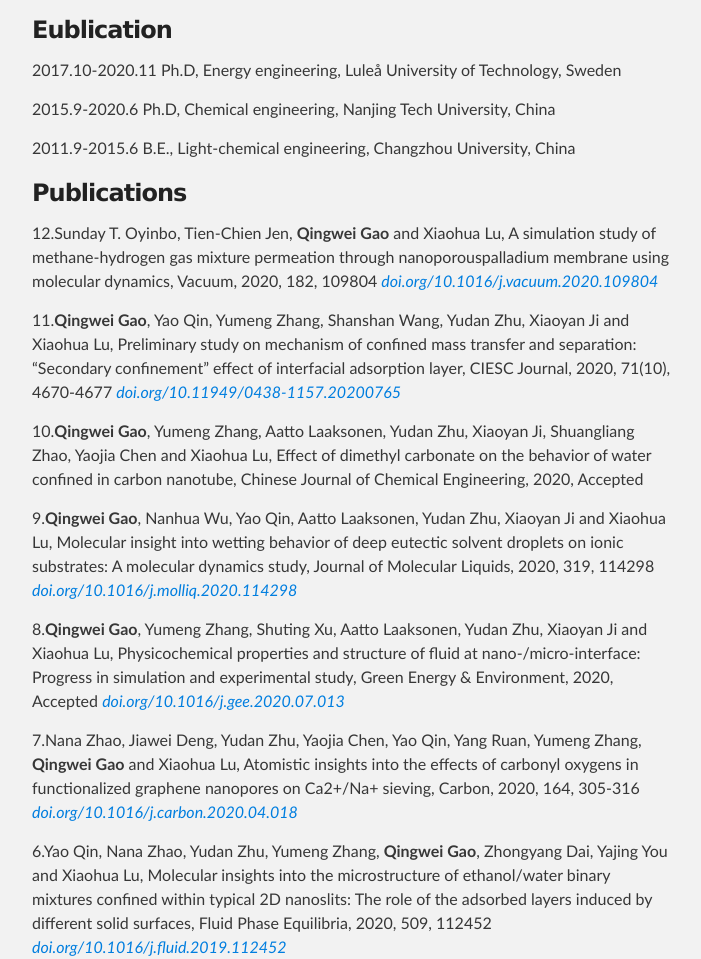
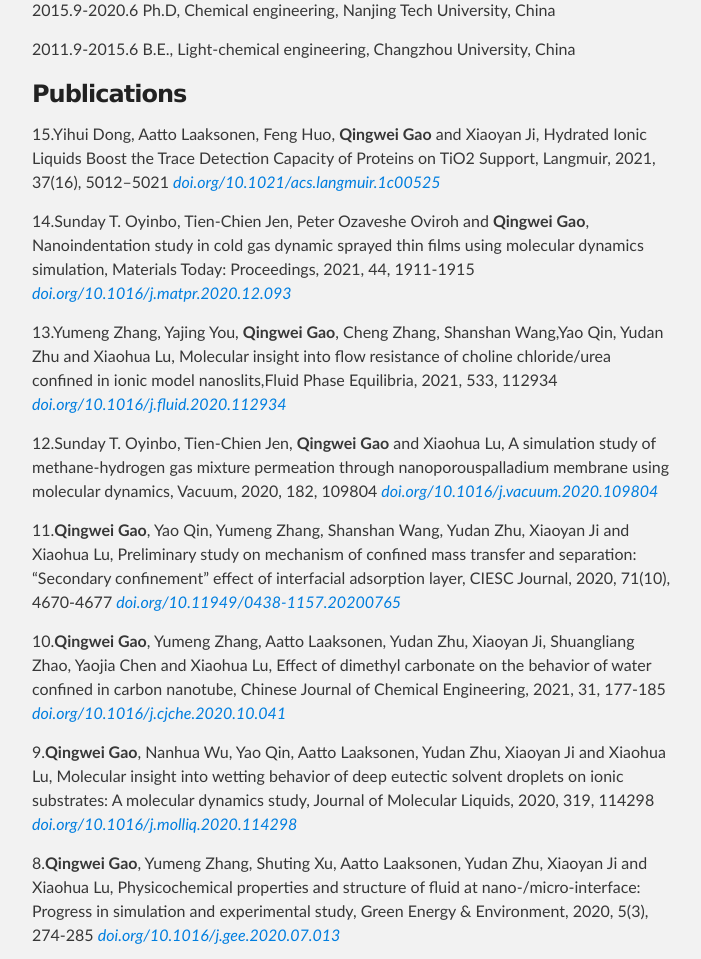
Before and after one commit to msce-gsir/Qingwei-Gao, a plain HTML site: page index.html in a window 1280 px wide. Shown: the part 880-1839 px from the top of the page, without its empty margins (288-989 px from the left). Drawn offline with Linux system fonts and the light colour scheme.

Commit message:
Update index.html

```diff
--- a/index.html
+++ b/index.html
@@ -38,8 +38,7 @@
 <p>
 </p>
 <!--<p> <span style="font-size:22px">Ph.D.</span> </p>-->
-<p>Chemical Engineering</p>
-<p>East China University of Science and Technology</p>
+
 <br />
 <br />
 <br />
@@ -66,6 +65,7 @@
 <p>Phone:+86 19821376973</p>
 <p>Email:<a href="mailto:qingwei.gao@ltu.se">qingwei.gao@ltu.se</a>,<a href="mailto:qwgao@ecust.edu.cn">qwgao@ecust.edu.cn</a></p>
 <!--<p>Research Group Website:<a href="http://msce.njtech.edu.cn/chinese/index.html">Molecular and Surface Chemical Engineering(MSCE)</a></p>-->
+<p>Affiliation:School of Chemical Engineering,East China University of Science and Technology</p>
 <p>Visiting address: Meilong Road 130, 200237 Shanghai, China</p>
 
 <h3>
@@ -82,12 +82,16 @@
 <h3>
 <h3>
 <a id="Publications" class="anchor" href="#Publications" aria-hidden="true"><span aria-hidden="true" class="octicon octicon-link"></span></a>Publications</h3>
+
+<p>15.Yihui Dong, Aatto Laaksonen, Feng Huo, <strong>Qingwei Gao</strong> and Xiaoyan Ji, Hydrated Ionic Liquids Boost the Trace Detection Capacity of Proteins on TiO2 Support, Langmuir, 2021, 37(16), 5012–5021 <a href="https://doi.org/10.1021/acs.langmuir.1c00525"><em>doi.org/10.1021/acs.langmuir.1c00525</em></a></p>
+<p>14.Sunday T. Oyinbo, Tien-Chien Jen, Peter Ozaveshe Oviroh and <strong>Qingwei Gao</strong>, Nanoindentation study in cold gas dynamic sprayed thin films using molecular dynamics simulation, Materials Today: Proceedings, 2021, 44, 1911-1915 <a href="https://doi.org/10.1016/j.matpr.2020.12.093"><em>doi.org/10.1016/j.matpr.2020.12.093</em></a></p>
+<p>13.Yumeng Zhang, Yajing You, <strong>Qingwei Gao</strong>, Cheng Zhang, Shanshan Wang,Yao Qin, Yudan Zhu and Xiaohua Lu, Molecular insight into flow resistance of choline chloride/urea confined in ionic model nanoslits,Fluid Phase Equilibria, 2021, 533, 112934 <a href="https://doi.org/10.1016/j.fluid.2020.112934"><em>doi.org/10.1016/j.fluid.2020.112934</em></a></p>
 <p>12.Sunday T. Oyinbo, Tien-Chien Jen, <strong>Qingwei Gao</strong> and Xiaohua Lu, A simulation study of methane-hydrogen gas mixture permeation through nanoporouspalladium membrane using molecular dynamics, Vacuum, 2020, 182, 109804 <a href="https://doi.org/10.1016/j.vacuum.2020.109804"><em>doi.org/10.1016/j.vacuum.2020.109804</em></a></p>
 <p>11.<strong>Qingwei Gao</strong>, Yao Qin, Yumeng Zhang, Shanshan Wang, Yudan Zhu, Xiaoyan Ji and Xiaohua Lu, Preliminary study on mechanism of confined mass transfer and separation: “Secondary confinement” effect of interfacial adsorption layer, CIESC Journal, 2020, 71(10), 4670-4677 <a href="https://doi.org/10.11949/0438-1157.20200765"><em>doi.org/10.11949/0438-1157.20200765</em></a></p>
-<p>10.<strong>Qingwei Gao</strong>, Yumeng Zhang, Aatto Laaksonen, Yudan Zhu, Xiaoyan Ji, Shuangliang Zhao, Yaojia Chen and Xiaohua Lu, Effect of dimethyl carbonate on the behavior of water confined in carbon nanotube, Chinese Journal of Chemical Engineering, 2020, Accepted </p>
+<p>10.<strong>Qingwei Gao</strong>, Yumeng Zhang, Aatto Laaksonen, Yudan Zhu, Xiaoyan Ji, Shuangliang Zhao, Yaojia Chen and Xiaohua Lu, Effect of dimethyl carbonate on the behavior of water confined in carbon nanotube, Chinese Journal of Chemical Engineering, 2021, 31, 177-185 <a href="https://doi.org/10.1016/j.cjche.2020.10.041"><em>doi.org/10.1016/j.cjche.2020.10.041</em></a></p>
 <p>9.<strong>Qingwei Gao</strong>, Nanhua Wu, Yao Qin, Aatto Laaksonen, Yudan Zhu, Xiaoyan Ji and Xiaohua Lu, Molecular insight into wetting behavior of deep eutectic solvent droplets on ionic substrates: A molecular dynamics study, Journal of Molecular Liquids, 2020, 319, 114298 <a href="https://doi.org/10.1016/j.molliq.2020.114298"><em>doi.org/10.1016/j.molliq.2020.114298</em></a></p>
 <!--<img src="https://ars.els-cdn.com/content/image/1-s2.0-S0167732220320109-ga1_lrg.jpg" height="180" align="center"/>-->
-<p>8.<strong>Qingwei Gao</strong>, Yumeng Zhang, Shuting Xu, Aatto Laaksonen, Yudan Zhu, Xiaoyan Ji and Xiaohua Lu, Physicochemical properties and structure of fluid at nano-/micro-interface: Progress in simulation and experimental study, Green Energy & Environment, 2020, Accepted <a href="https://doi.org/10.1016/j.gee.2020.07.013"><em>doi.org/10.1016/j.gee.2020.07.013</em></a></p>
+<p>8.<strong>Qingwei Gao</strong>, Yumeng Zhang, Shuting Xu, Aatto Laaksonen, Yudan Zhu, Xiaoyan Ji and Xiaohua Lu, Physicochemical properties and structure of fluid at nano-/micro-interface: Progress in simulation and experimental study, Green Energy & Environment, 2020, 5(3), 274-285 <a href="https://doi.org/10.1016/j.gee.2020.07.013"><em>doi.org/10.1016/j.gee.2020.07.013</em></a></p>
 <!--<img src="https://ars.els-cdn.com/content/image/1-s2.0-S2468025720301138-fx1_lrg.jpg" height="180" align="center"/>-->
 <p>7.<b>Nana Zhao, Jiawei Deng, Yudan Zhu, Yaojia Chen, Yao Qin, Yang Ruan, Yumeng Zhang, <strong>Qingwei Gao</strong> and Xiaohua Lu, Atomistic insights into the effects of carbonyl oxygens in functionalized graphene nanopores on Ca2+/Na+ sieving, Carbon, 2020, 164, 305-316 <a href="https://doi.org/10.1016/j.carbon.2020.04.018"><em>doi.org/10.1016/j.carbon.2020.04.018</em></a></p>
 <!--<img src="https://ars.els-cdn.com/content/image/1-s2.0-S0008622320303419-fx1_lrg.jpg" height="180" align="center"/>-->
```
